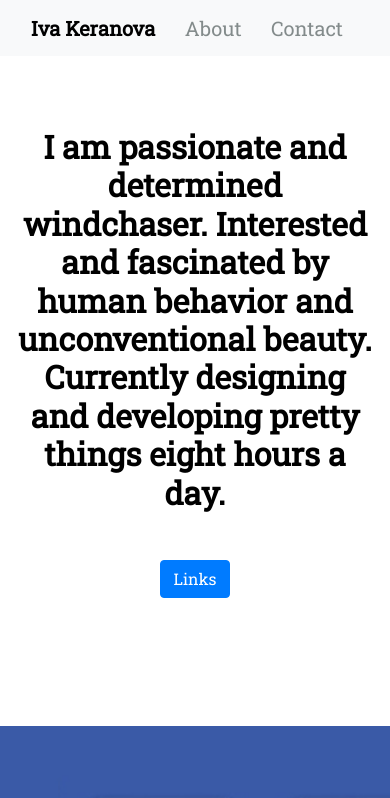
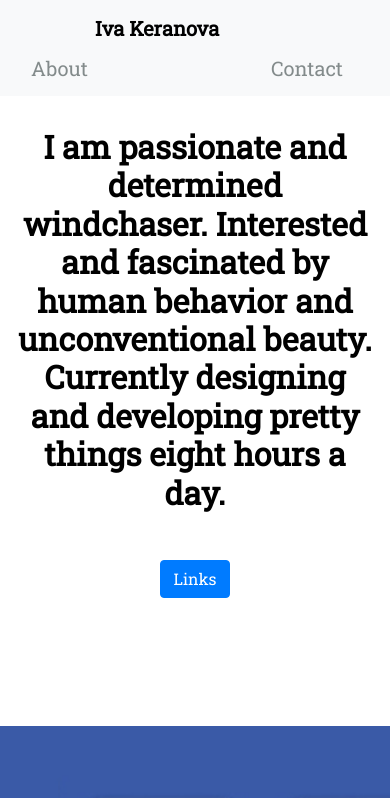
Before and after one commit to if314/HW19, a website: page index.html in a window 390 px wide. Shown: the top 798 px of the page. Drawn offline with Linux system fonts and the light colour scheme; files that its build step writes are made by us from their sources.

Commit message:
mobile
spacing

```diff
--- a/css/mobile.css
+++ b/css/mobile.css
@@ -11,6 +11,9 @@
 	/* ul.index{
 		text-align: center;
 	} */
+
+
+
 }
 
 
--- a/css/style.css
+++ b/css/style.css
@@ -103,3 +103,7 @@ a:hover{
 .mt-20{
     margin-top: 3rem;
 }
+
+.name{
+    margin: 4rem;
+}
--- a/index.html
+++ b/index.html
@@ -46,7 +46,7 @@
   <!-- Navigation -->
   <nav class="navbar navbar-light bg-light static-top">
     <div class="container">
-          <a class="navbar-brand" href="index.html"><b>Iva Keranova </b></a>
+          <a class="navbar-brand" href="index.html"><b class="name">Iva Keranova </b></a>
       <a class="navbar-brand navbtn" href="about.html">About</a>
       <a class="navbar-brand navbtn" href="mailto:keranovai@gmail.com">Contact</a>
     </div>
```
Also changed, not shown: about.html (+1 -1 lines), parkme.html (+2 -7 lines), css/pages.css (line endings or trailing spaces).
